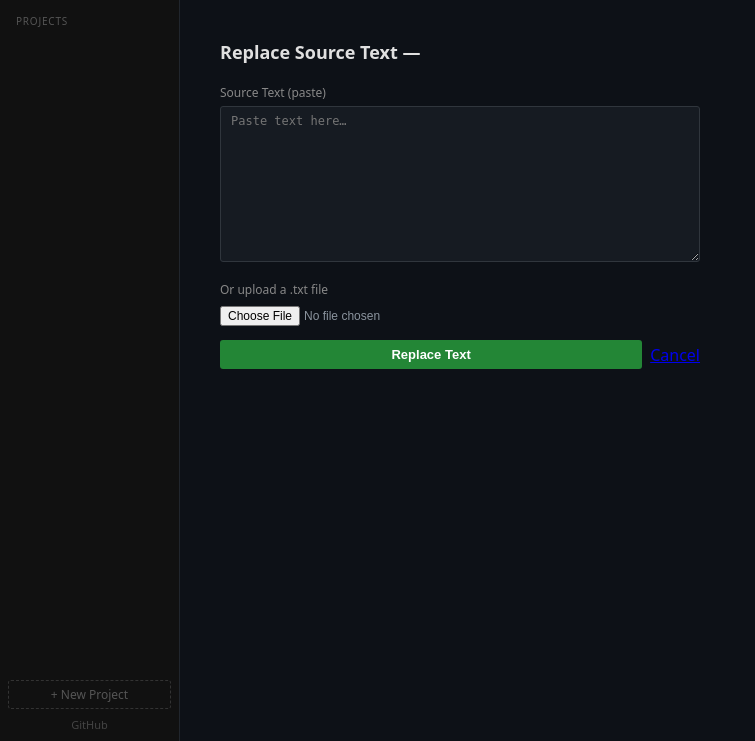
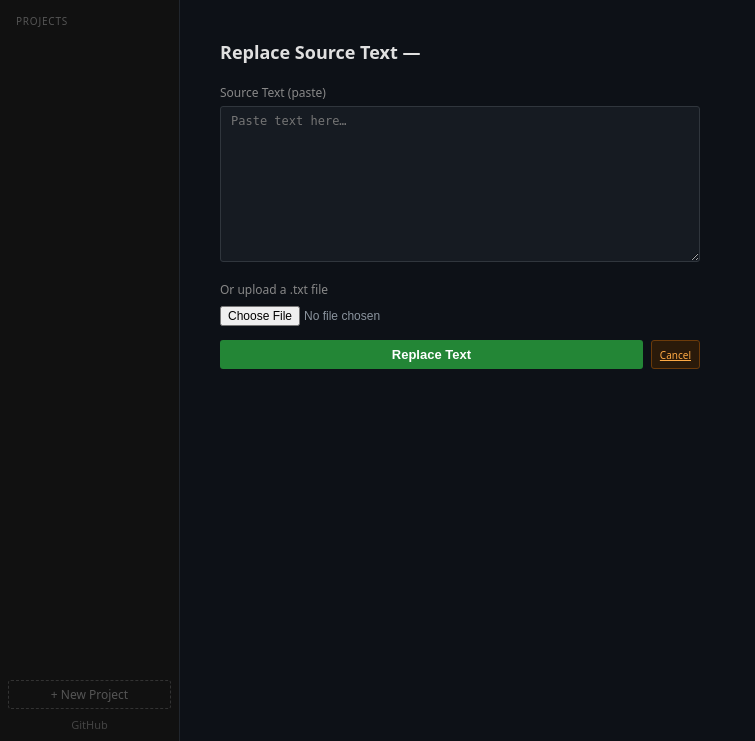
Before and after one commit to pulsar256/oralis, a FastAPI app: template web/templates/project_source.html in a window 1280 px wide. Shown: the top 741 px of the page, without its empty margins (0-755 px from the left). Run offline with FastAPI, Linux system fonts and the light colour scheme; the template is opened without the code that fills it, so the values that code supplies are empty.

Commit message:
feat(webapp): add .btn-cancel styles to app.css

```diff
--- a/web/static/app.css
+++ b/web/static/app.css
@@ -161,6 +161,8 @@ body { font-family: system-ui, sans-serif; background: #0d1117; color: #e0e0e0;
 .btn-delete:hover { background: #5a2020; border-color: #ff6b6b; }
 .btn-resume { background: #1a3a1a; border: 1px solid #2a6a2a; border-radius: 3px; color: #6fdf6f; font-size: 10px; padding: 2px 8px; cursor: pointer; }
 .btn-resume:hover { background: #2a5a2a; border-color: #6fdf6f; }
+.btn-cancel { background: #2a1a0a; border: 1px solid #6b3a0a; border-radius: 3px; color: #ffaa44; font-size: 10px; padding: 2px 8px; cursor: pointer; }
+.btn-cancel:hover { background: #4a2a10; border-color: #ffaa44; }
 .pr-row .stopped { color: #4a9eff; margin-left: auto; }
 .run-status { font-family: monospace; font-size: 10px; color: #4a9eff; padding: 3px 0 6px; min-height: 1em; overflow: hidden; white-space: nowrap; text-overflow: ellipsis; }
 
```
Also changed, not shown: 1 other file.
